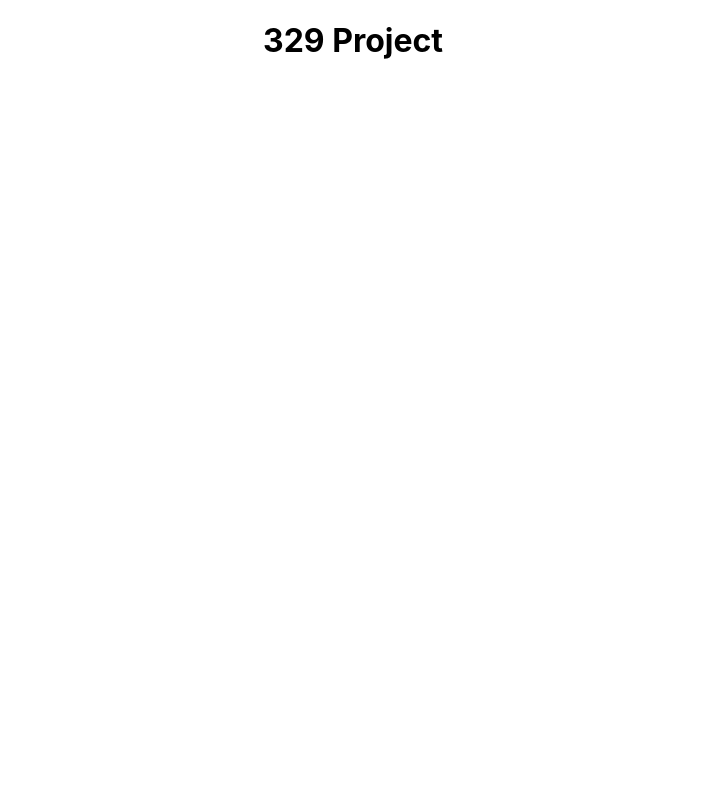
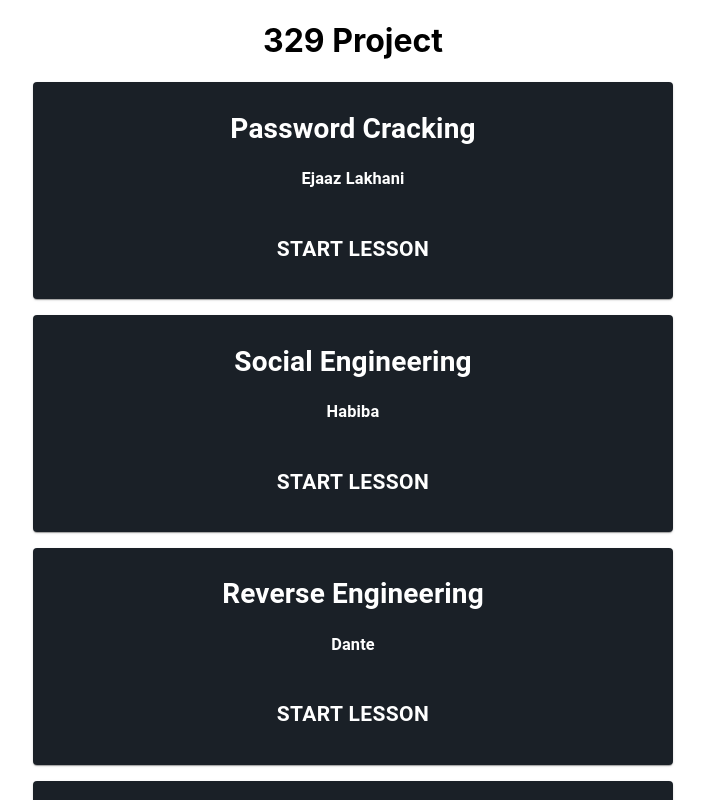
Before and after one commit to EjaazLakhani1/329-Group-Project, a React (Create React App) app: page / in a window 1280 px wide. Shown: the top 800 px of the page, without its empty margins (287-992 px from the left). Built offline with nearby package versions, Linux system fonts and the light colour scheme.

Commit message:
main page

```diff
--- a/package.json
+++ b/package.json
@@ -5,10 +5,12 @@
   "dependencies": {
     "@emotion/react": "^11.10.4",
     "@emotion/styled": "^11.10.4",
+    "@material-ui/core": "^4.12.4",
     "@mui/material": "^5.10.9",
     "@testing-library/jest-dom": "^5.14.1",
     "@testing-library/react": "^13.0.0",
     "@testing-library/user-event": "^13.2.1",
+    "lodash": "^4.17.21",
     "react": "^18.2.0",
     "react-dom": "^18.2.0",
     "react-scripts": "5.0.1",
--- a/src/App.css
+++ b/src/App.css
@@ -28,6 +28,14 @@
   color: #61dafb;
 }
 
+.text {
+  color: #FFF;
+}
+
+.Grid {
+  padding-bottom: 16px;
+}
+
 @keyframes App-logo-spin {
   from {
     transform: rotate(0deg);
--- a/src/App.js
+++ b/src/App.js
@@ -1,9 +1,44 @@
 import './App.css';
+import React, { useState } from 'react';
+import { styled } from '@mui/material/styles';
+import { map } from 'lodash/fp'
+import { Grid, Paper, Box, Button } from '@material-ui/core';
+import { SECTIONS } from './Constants/App';
 
-function App() {
+const Item = styled(Paper)(({ theme }) => ({
+  backgroundColor: '#1A2027',
+  ...theme.typography.body2,
+  padding: theme.spacing(1),
+  textAlign: 'center',
+  color: theme.palette.text.secondary,
+}));
+
+const App = () => {
+  const [page, setPage] = useState(0);
+
   return (
     <div className="App">
-      <h1>329 Project</h1>
+      {page === 0 ?
+      <>
+        <h1>329 Project</h1>
+        <Box sx={{ flexGrow: 1 }}>
+          {map((section) => (
+              <Grid container justifyContent="center" alignItems="center" className='Grid'>
+                  <Grid item xs={6}>
+                    <Item>
+                      <h1 className="text">{section.topic}</h1>
+                      <h3 className="text">{section.author}</h3>
+                      <Button onClick={() => {setPage(section.id)}}>
+                        <h2 className="text">Start Lesson</h2>
+                      </Button>
+                    </Item>
+                  </Grid>
+              </Grid>
+          ), SECTIONS)}
+        </Box>
+      </>
+      : <h1>Test</h1>
+      }
     </div>
   );
 }
--- /dev/null
+++ b/src/Constants/App.js
@@ -0,0 +1,34 @@
+import logo from '../logo.svg'
+
+export const SECTIONS = {
+  'Ejaaz': {
+    'id': 1,
+    'topic': 'Password Cracking',
+    'author': 'Ejaaz Lakhani',
+    'image': logo,
+  },
+  'Habiba': {
+    'id': 2,
+    'topic': 'Social Engineering',
+    'author': 'Habiba',
+    'image': logo,
+  },
+  'Dante': {
+    'id': 3,
+    'topic': 'Reverse Engineering',
+    'author': 'Dante',
+    'image': logo,
+  },
+  'Colton': {
+    'id': 4,
+    'topic': 'How to protect yourself on the internet',
+    'author': 'Colton',
+    'image': logo,
+  },
+  'Auric': {
+    'id': 5,
+    'topic': 'Web Exploits',
+    'author': 'Colton',
+    'image': logo,
+  }
+};
```
Also changed, not shown: src/Constants/password.svg (added), 1 other file (tests, documents, lock files or other folders).
